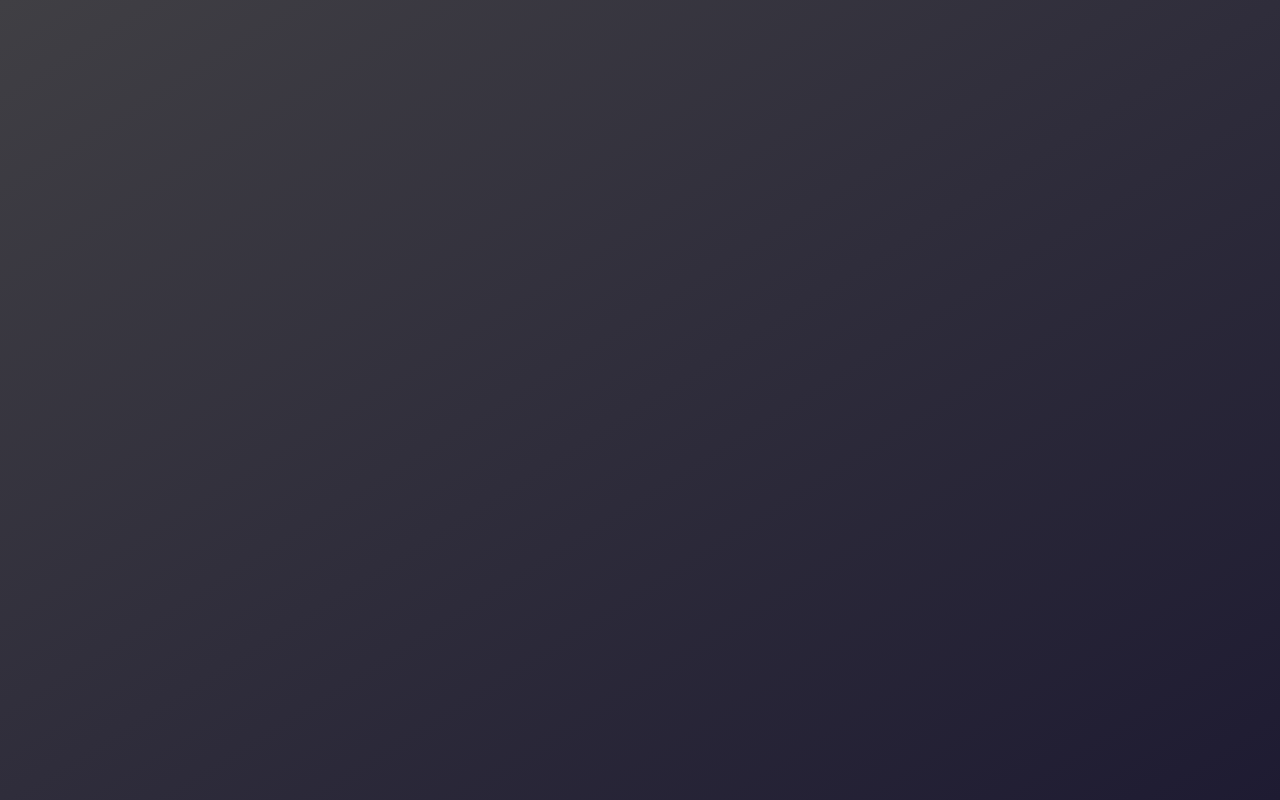
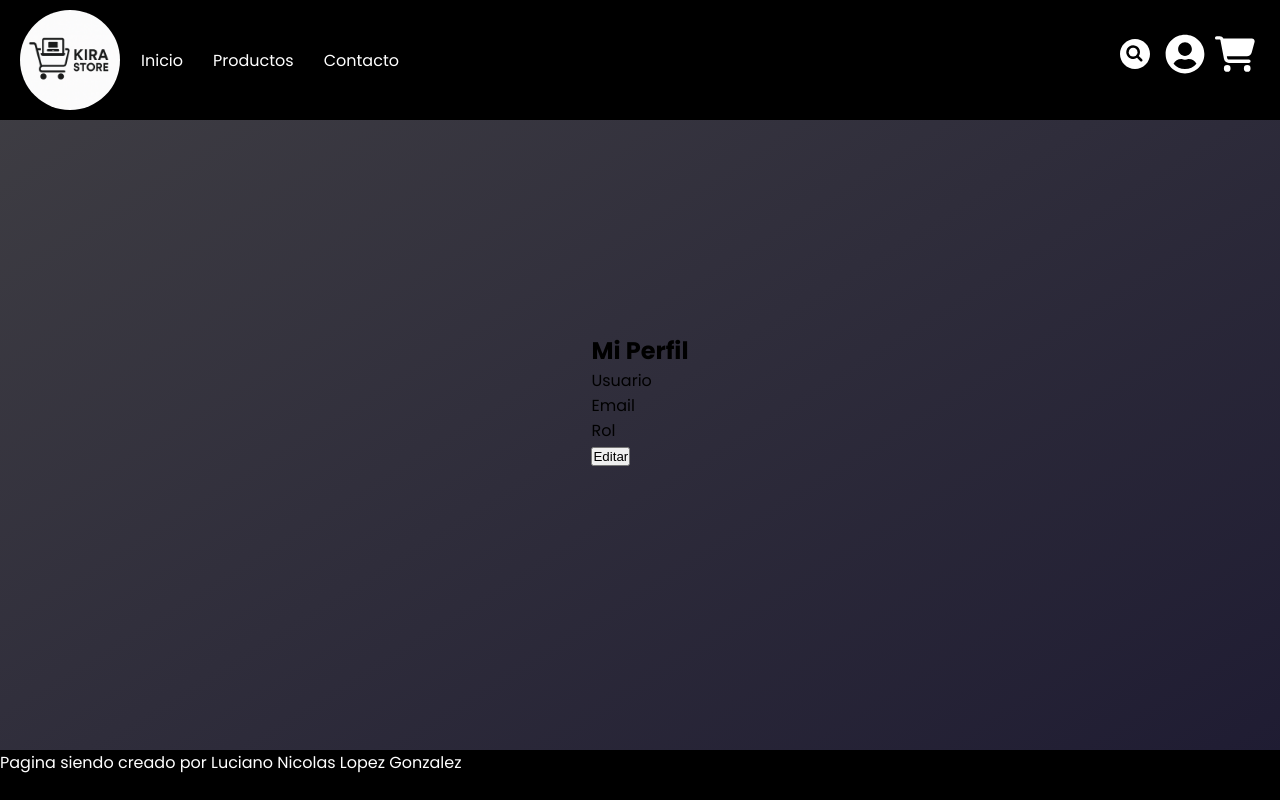
Before and after one commit to Luchoolopez/marketplace, a React (Vite) app in the folder frontend/: page /perfil in a window 1280 px wide. Before the commit this address had no page. Built offline with nearby package versions, Linux system fonts and the light colour scheme.

Commit message:
haciendo profile

```diff
--- a/frontend/src/App.jsx
+++ b/frontend/src/App.jsx
@@ -6,6 +6,7 @@ import Register from './pages/Register'
 import Products from './pages/Products'
 import Product from './pages/Product'
 import Cart from './pages/Cart'
+import Profile from './pages/Profile';
 
 
 function App() {
@@ -18,6 +19,7 @@ function App() {
         <Route path='/registrarse' element={<Register/>}/>
         <Route path='/productos' element={<Products/>}/>
         <Route path='/producto' element={<Product/>}/>
+        <Route path='/perfil' element={<Profile/>}/>
         <Route path='/carrito' element={<Cart/>}/>
       </Routes>
     </BrowserRouter>
--- a/frontend/src/components/UserMenu.jsx
+++ b/frontend/src/components/UserMenu.jsx
@@ -16,7 +16,7 @@ const UserMenu = ({ onClose }) => {
                         </div>
                         <div className="user-modal-container-btn">
 
-                            <button><a href="mi-perfil">Mi Perfil</a></button>
+                            <button><a href="perfil">Mi Perfil</a></button>
                             <button onClick={logout}>Cerrar Sesión</button>
                         </div>
                     </>
--- /dev/null
+++ b/frontend/src/hooks/useProfile.js
@@ -0,0 +1 @@
+import React from "react";
--- /dev/null
+++ b/frontend/src/pages/Profile.jsx
@@ -0,0 +1,81 @@
+import React, { useState } from "react";
+import Layout from "../components/Layout";
+import { useAuth } from "../hooks/useAuth";
+
+const Profile = () => {
+    const { user } = useAuth();
+
+    const [formData, setFormData] = useState({
+        username: user?.username || '',
+        email: user?.email || '',
+        role: user?.role || ''
+    });
+
+    const [isEditing, setIsEditing] = useState(false);
+
+    const handleChange = (e) => {
+        const { name, value } = e.target;
+        setFormData(prev => ({
+            ...prev,
+            [name]: value,
+        }));
+    };
+
+    const handleSave = () => {
+
+    }
+
+    return (
+        <section className="profile-container">
+            <Layout />
+            <div className="profile-field">
+                <h2>Mi Perfil</h2>
+                <label htmlFor="name">Usuario</label>
+                {isEditing ? (
+                    <input
+                        type="text"
+                        id="username"
+                        value={formData.username}
+                        onChange={handleChange}
+                    />
+                ) : (
+                    <p>{formData.username}</p>
+                )}
+            </div>
+
+            <div className="profile-field">
+                <label htmlFor="email">Email</label>
+                {isEditing ? (
+                    <input
+                     type="email"
+                     id="email"
+                     value={formData.email}
+                     onChange={handleChange}
+                    />
+                ) : (
+                    <p>{formData.email}</p>
+                )}
+            </div>
+
+            <div className="profile-field">
+                <label htmlFor="rol">Rol</label>
+                <p>{formData.role}</p>
+            </div>
+
+            <div className="profile-btn">
+                {isEditing ? (
+                    <>
+                    <button>Guardar Cambios</button>
+                    <button>Cancelar Cambios</button>
+                    </>
+                ) : (
+                    <button>Editar</button>
+                )}
+            </div>
+
+
+        </section>
+    )
+}
+
+export default Profile;
```
